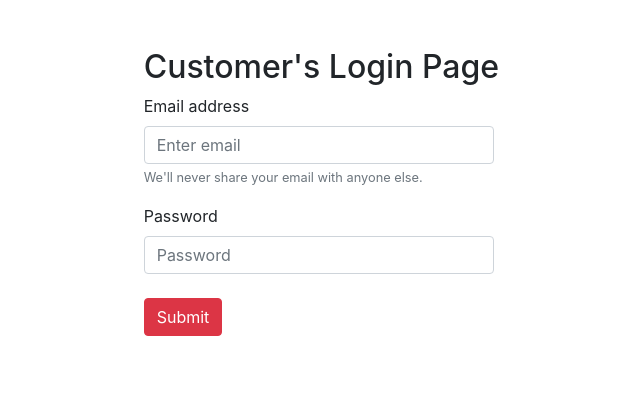
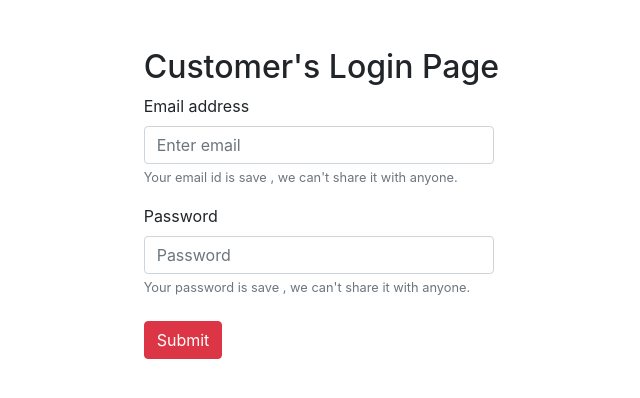
Before and after one commit to Nitin1604/HotelManagement, a React (Create React App) app: page / in a window 1280 px wide. Shown: the top 398 px of the page, without its empty margins (298-938 px from the left). Built offline with nearby package versions, Linux system fonts and the light colour scheme.

Commit message:
My code of App.js till now

```diff
--- a/src/App.js
+++ b/src/App.js
@@ -15,7 +15,7 @@ function App() {
               <div className="form-group">
                 <label for="exampleInputEmail1">Email address</label>
                 <input type="email" className="form-control" id="exampleInputEmail1" aria-describedby="emailHelp" placeholder="Enter email" />
-                <small id="emailHelp" className="form-text text-muted">We'll never share your email with anyone else.</small>
+                <small id="emailHelp" className="form-text text-muted">Your email id is save , we can't share it with anyone.</small>
               </div>
             </div>
           </div>
@@ -27,6 +27,7 @@ function App() {
               <div className="form-group">
                 <label for="exampleInputPassword1">Password</label>
                 <input type="password" className="form-control" id="exampleInputPassword1" placeholder="Password" />
+                <small id="passwordHelp" className="form-text text-muted">Your password is save , we can't share it with anyone.</small>
               </div>
             </div>
           </div>
```
